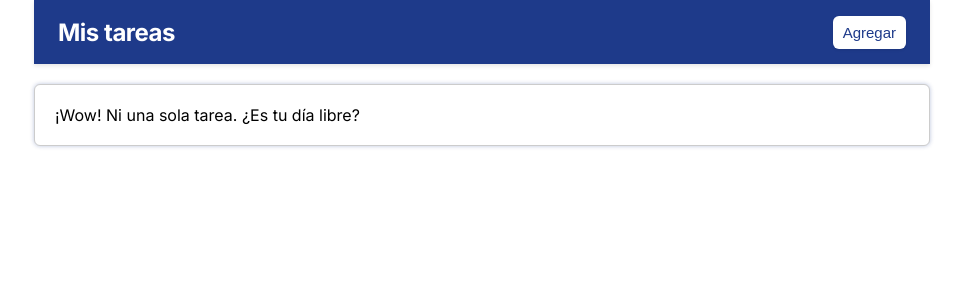
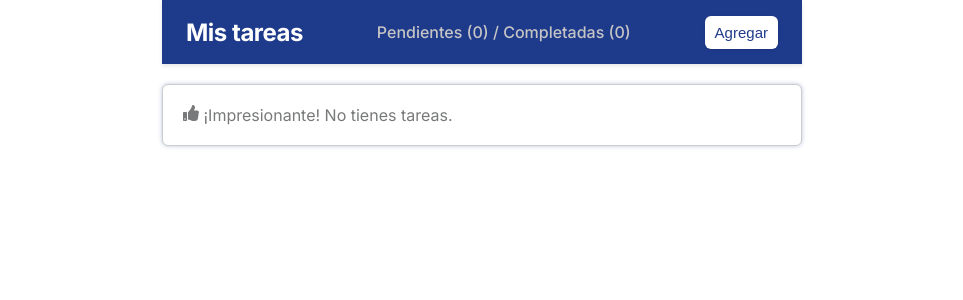
Before and after one commit to rafalbergh/tareas-interactiva, a React (Vite) app: page / in a window 1280 px wide. Shown: the top 300 px of the page, without its empty margins (158-1121 px from the left). Built offline with nearby package versions, Linux system fonts and the light colour scheme.

Commit message:
Se culmina proyecto, agregando ajustes a las tareas y la funcionalidad de eliminar y actualizar estatus

```diff
--- a/src/App.jsx
+++ b/src/App.jsx
@@ -1,17 +1,28 @@
-import { useState } from 'react'
+import { useState } from 'react';
+import { useEffect } from 'react';
 import './App.css'
 import Header from './Header'
 import ListaTareas from './ListaTareas'
 
 function App() {
-  const [verForm, setVerForm] = useState(false)
-  const [listaTareas, setTareas] = useState([
-  ])
+  const [verForm, setVerForm] = useState(false);
+  const [listaTareas, setTareas] = useState([]);
+  const [pendientes, setPendientes] = useState(0);
+  const [completadas, setCompletadas] = useState(0);
+
+  useEffect(() => {
+    const tareasPendientes = listaTareas.filter(t => t.estado === 'Pendiente').length;
+    const tareasCompletadas = listaTareas.filter(t => t.estado === 'Completada').length;
+
+    setPendientes(tareasPendientes);
+    setCompletadas(tareasCompletadas);
+  }, [listaTareas]);
+
 
   return (
     <>
-      <Header verForm={verForm} setVerForm={setVerForm}/>
-      <ListaTareas listaTareas={listaTareas} setTareas={setTareas} verForm={verForm}/>
+      <Header verForm={verForm} setVerForm={setVerForm} pendientes={pendientes} completadas={completadas}/>
+      <ListaTareas listaTareas={listaTareas} setTareas={setTareas} verForm={verForm} />
     </>
   )
 }
--- a/src/Formulario.jsx
+++ b/src/Formulario.jsx
@@ -4,6 +4,7 @@ import './Formulario.css';
 function Formulario({ listaTareas, setTareas }) {
     const [titulo, setTitulo] = useState("");
     const [estado, setEstado] = useState("Pendiente");
+    const [id, setId] = useState(Date.now());
     const [error, setError] = useState("");
 
     const obtieneDescripTarea = (event) => {
@@ -21,7 +22,9 @@ function Formulario({ listaTareas, setTareas }) {
             return;
         }
 
-        let tareaNueva = { titulo, estado };
+        setId(Date.now());
+
+        let tareaNueva = { id, titulo, estado };
 
         setTareas([...listaTareas, tareaNueva]);
 
--- a/src/Header.css
+++ b/src/Header.css
@@ -14,6 +14,10 @@ h1 {
     font-size: 1.5rem;
     margin: 0;
     letter-spacing: -0.5px;
+}
+
+.header p {
+    color: rgb(198, 197, 197);
 }
 
 .boton-agregar {
--- a/src/Header.jsx
+++ b/src/Header.jsx
@@ -2,17 +2,18 @@ import React from "react";
 import './Header.css';
 
 
-function Header ({verForm,setVerForm}) {
+function Header({ verForm, setVerForm, pendientes,completadas}) {
     const muestraForm = () => {
         setVerForm(!verForm);
-      };
+    };
 
-    return(
+    return (
         <>
-        <div className="header">
-            <h1>Mis tareas</h1>
-            <button className={verForm ? 'boton-cerrar' : 'boton-agregar'}  onClick={muestraForm}>{verForm ? 'Cerrar' : 'Agregar'}</button>
-        </div>
+            <div className="header">
+                <h1>Mis tareas</h1>
+                <p>Pendientes ({pendientes}) / Completadas ({completadas})</p>
+                <button className={verForm ? 'boton-cerrar' : 'boton-agregar'} onClick={muestraForm}>{verForm ? 'Cerrar' : 'Agregar'}</button>
+            </div>
         </>
     )
 }
--- a/src/ListaTareas.css
+++ b/src/ListaTareas.css
@@ -6,8 +6,7 @@
     transition: box-shadow 0.2s ease, border-color 0.2s ease;
     background-color: white;
     margin-top: 20px;
-
-
+    color: #1E3A8A;
 }
 
 .contenedor-tareas {
--- a/src/ListaTareas.jsx
+++ b/src/ListaTareas.jsx
@@ -2,8 +2,23 @@ import React from "react";
 import './ListaTareas.css';
 import Formulario from "./Formulario";
 import Tarea from "./Tarea";
+import { FaThumbsUp } from 'react-icons/fa';
 
 function ListaTareas({ listaTareas, setTareas, verForm }) {
+  console.log(listaTareas);
+  const eliminarTarea = (idTarea) => {
+    setTareas(antTareas => antTareas.filter(tarea => tarea.id !== idTarea));
+  }
+
+  const completarTarea = (idTarea) => {
+    setTareas(antTareas =>
+      antTareas.map(tarea =>
+        tarea.id === idTarea
+          ? { ...tarea, estado: tarea.estado === 'Pendiente' ? 'Completada' : 'Pendiente' }
+          : tarea
+      )
+    );
+  };
 
   return (
     <>
@@ -11,13 +26,19 @@ function ListaTareas({ listaTareas, setTareas, verForm }) {
 
       {listaTareas.length === 0 ? (
         <div className="sin-tareas">
-          <p>¡Wow! Ni una sola tarea. ¿Es tu día libre?</p>
+          <p><FaThumbsUp /> ¡Impresionante! No tienes tareas.</p>
         </div>
 
       ) : (
         <div className="contenedor-tareas">
           {listaTareas.map((tarea, index) => (
-            <Tarea key={index} titulo={tarea.titulo} estado={tarea.estado} />
+
+            <Tarea
+              titulo={tarea.titulo}
+              estado={tarea.estado}
+              key={tarea.id}
+              eliminar={() => eliminarTarea(tarea.id)}
+              completar={() => completarTarea(tarea.id)} />
           ))}
         </div>
 
--- a/src/Tarea.css
+++ b/src/Tarea.css
@@ -6,42 +6,45 @@
     transition: box-shadow 0.2s ease, border-color 0.2s ease;
     margin: 20px;
     width: 45%;
-    height: 170px;
-    background-color:white;
+    min-height: 140px;
+    background-color: white;
 }
 
- h2{
-    font-size: 17px;
-    color:#6d6e71;
- }
+p {
+    font-size: 16px;
+    color: #78797a;
+}
 
- .pendiente{
+.pendiente {
     font-size: 14px;
     color: #e22b2b;
- }
+}
 
- .completado{
+.completado {
     font-size: 14px;
     color: #219304;
- }
+}
 
-.estado{
+.estado {
     width: 100%;
     text-align: right;
     margin-bottom: 10px;
 }
 
-.titulo{
+.titulo {
     width: 100%;
     text-align: left;
     margin-bottom: 20px;
-    min-height: 50px;
+    min-height: 20px;
+
 }
-.boton{
+
+.boton {
     width: 100%;
     text-align: right;
 
 }
+
 .bt-completar {
     background-color: #219304;
     color: white;
@@ -84,4 +87,4 @@
     .tarea {
         width: 90%;
     }
-  }
+}
--- a/src/Tarea.jsx
+++ b/src/Tarea.jsx
@@ -1,23 +1,23 @@
 import React from "react";
 import './Tarea.css';
-import { FaCheck, FaTrash,FaClock } from 'react-icons/fa';
+import { FaCheck, FaTrash, FaClock, FaUndo } from 'react-icons/fa';
 
-function Tarea({ titulo, estado }) {
+function Tarea({ titulo, estado, eliminar, completar }) {
 
     return (
 
         <div className="tarea">
             <div className="estado">
-                <h3 className={estado === "Pendiente" ? "pendiente" : "completado"}> {estado === "Pendiente" ? <FaClock/> : <FaCheck/>} {estado}</h3>
+                <h3 className={estado === "Pendiente" ? "pendiente" : "completado"}> {estado === "Pendiente" ? <FaClock /> : <FaCheck />} {estado}</h3>
             </div>
 
             <div className="titulo">
-                <h2>{titulo}</h2>
+                <p>{titulo}</p>
             </div>
 
             <div className="boton">
-                <button className="bt-eliminar"><FaTrash/></button>
-                <button className="bt-completar"><FaCheck/></button>
+                <button className="bt-eliminar" onClick={eliminar}><FaTrash /></button>
+                <button className="bt-completar" onClick={completar}>{estado === "Pendiente" ? <FaCheck /> : <FaUndo />}</button>
             </div>
 
         </div>
--- a/src/index.css
+++ b/src/index.css
@@ -1,11 +1,11 @@
-*{
+* {
   margin: 0;
   padding: 0;
   box-sizing: border-box;
 }
 
 body {
-  width: 70%;
+  width: 50%;
   margin: auto;
   min-height: 100vh;
   font-family: 'Inter', sans-serif;
```
